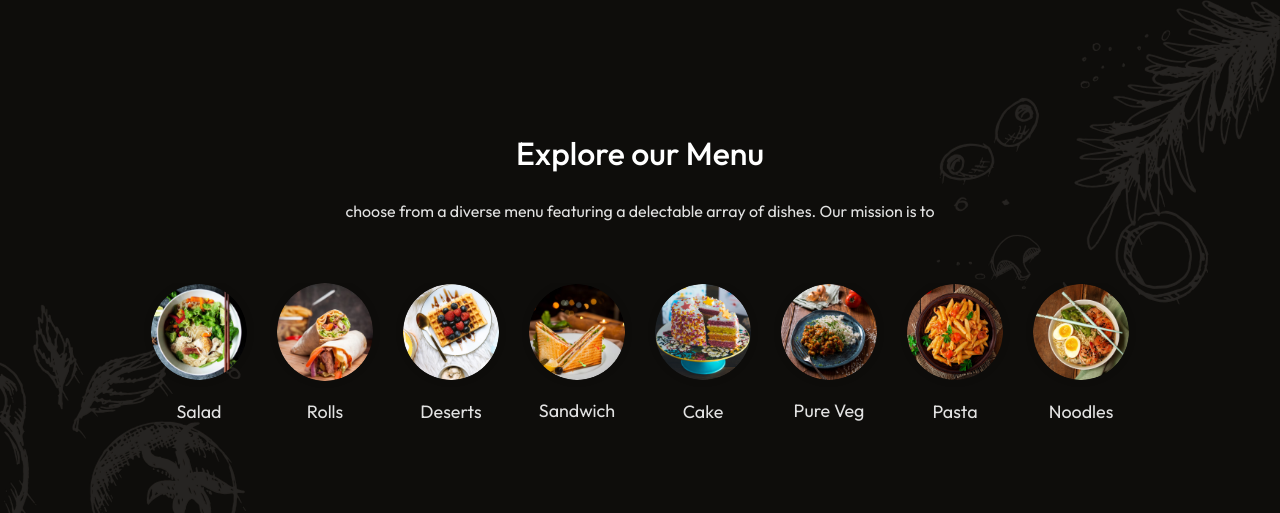
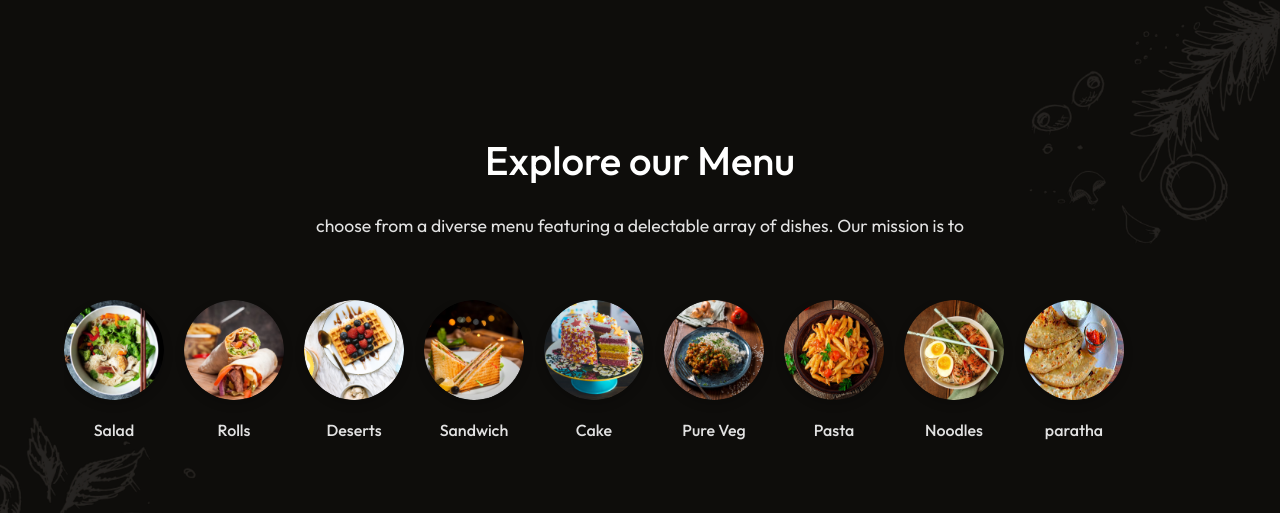
Before and after one commit to 01Nikhat/Food_Restaurant_Website, a React (Vite) app in the folder frontend/: page / in a window 1280 px wide. Shown: the part 800-1313 px from the top of the page. Built offline with nearby package versions, Linux system fonts and the light colour scheme; no server answers.

Commit message:
second commit

```diff
--- a/frontend/src/assets/frontend_assets/assets.js
+++ b/frontend/src/assets/frontend_assets/assets.js
@@ -14,13 +14,13 @@ import slider1 from './slider1.jpg'
 import slider2 from "./slider2.jpg"
 import slider3 from "./slider3.jpg"
 import shape1 from "./shape-1.png"
-import shape2 from "./shape-1.png"
-import shape3 from "./shape-1.png"
-import shape4 from "./shape-1.png"
-import shape5 from "./shape-1.png"
-import shape6 from "./shape-1.png"
-import shape7 from "./shape-1.png"
-import shape8 from "./shape-1.png"
+import shape2 from "./shape-2.png"
+import shape3 from "./shape-3.png"
+import shape4 from "./shape-4.png"
+import shape5 from "./shape-5.png"
+import shape6 from "./shape-6.png"
+import shape7 from "./shape-7.png"
+import shape8 from "./shape-8.png"
 import cafe from "./cafe.jpg"
 import coffee from "./coffee.jpg"
 import cake from "./cake.jpg"
@@ -60,6 +60,7 @@ import food_29 from './food_29.png'
 import food_30 from './food_30.png'
 import food_31 from './food_31.png'
 import food_32 from './food_32.png'
+import food_33 from "./food_item_33.jpg"
 
 import add_icon_white from './add_icon_white.png'
 import add_icon_green from './add_icon_green.png'
@@ -105,7 +106,17 @@ export const assets = {
     cafe,
     slider1,
     slider2,
-    slider3
+    slider3,
+    shape1,
+    shape2,
+    shape3,
+    shape4,
+    shape5,
+    shape6,
+    shape7,
+    shape8,
+    food_33
+
 
 }
 
@@ -141,6 +152,10 @@ export const menu_list = [
     {
         menu_name: "Noodles",
         menu_image: menu_8
+    },
+    {
+        menu_name:"paratha",
+        menu_image: food_33
     }]
 
 export const food_list = [
@@ -373,5 +388,13 @@ export const food_list = [
         price: 45,
         description: "Food provides essential nutrients for overall health and well-being",
         category: "Noodles"
+    },
+    {
+        _id: "33",
+        name: "Aloo Paratha",
+        image: food_33,
+        price: 45,
+        description: "Food provides essential nutrients for overall health and well-being",
+        category: "paratha"
     }
 ]
--- a/frontend/src/components/ExploreMenu/ExploreMenu.css
+++ b/frontend/src/components/ExploreMenu/ExploreMenu.css
@@ -2,24 +2,11 @@
   display: flex;
   flex-direction: column;
   gap: 20px;
-  height: 100%;
   width: 100%;
   position: relative;
   overflow: hidden;
-  padding: 10%;
+  padding: 10% 5%; /* Adjusted padding for better spacing on mobile */
   background-color: hsla(40, 12%, 5%, 1);
-  margin-right: -40px;
-}
-
-.explore-menu::before {
-  content: "";
-  position: absolute;
-  top: 0;
-  left: 0;
-  width: 100%;
-  height: 100%;
-   /*  background-color: rgba(0, 0, 0, 0.8);Dark transparent overlay */
-  z-index: 1;
 }
 
 .explore-menu h1 {
@@ -27,58 +14,68 @@
   font-weight: 500;
   text-align: center;
   position: relative;
-  z-index: 2; /* Above overlay */
+  z-index: 2;
+  font-size: 2.5rem; /* Larger font size for the heading */
 }
 
 .explore-menu-text {
-  max-width: 60%;
+  max-width: 80%; /* Adjusted for better readability */
   text-align: center;
   margin: 0 auto;
   color: #e2e2e2;
-  font-size: 16px;
-  line-height: 1.5;
+  font-size: 1.1rem; /* Slightly larger font size */
+  line-height: 1.6; /* Improved line height */
   position: relative;
-  z-index: 2; /* Above overlay */
+  z-index: 2;
 }
 
 .explore-menu-list {
   display: flex;
-  justify-content: center;
+  justify-content: flex-start; /* Align items to the start for better scrolling */
   align-items: center;
-  gap: 30px;
+  gap: 20px; /* Reduced gap for better spacing on mobile */
   text-align: center;
-  margin: 40px 0px;
-  overflow-x: scroll;
+  margin: 40px 0;
+  overflow-x: auto; /* Ensure horizontal scrolling */
+  scroll-snap-type: x mandatory; /* Smooth scrolling */
   position: relative;
-  z-index: 2; /* Above overlay */
+  z-index: 2;
+  padding-bottom: 20px; /* Add padding to avoid cutting off items */
 }
 
 .explore-menu-list::-webkit-scrollbar {
-  display: none;
+  display: none; /* Hide scrollbar for a cleaner look */
+}
+
+.explore-menu-list-item {
+  scroll-snap-align: start; /* Ensure items snap into place */
+  flex: 0 0 auto; /* Prevent flex items from shrinking */
 }
 
 .explore-menu-list-item img {
-  width: 7.5vw;
-  min-width: 80px;
+  width: 100px; /* Fixed width for better control */
+  height: 100px; /* Fixed height for better control */
   cursor: pointer;
   border-radius: 50%;
-  transition: 0.2s;
-  box-shadow: 0px 0px 8px rgba(0, 0, 0, 0.1);
+  transition: transform 0.3s ease, border 0.3s ease;
+  box-shadow: 0px 4px 10px rgba(0, 0, 0, 0.2); /* Enhanced shadow */
 }
 
 .explore-menu-list-item img:hover {
   transform: scale(1.1); /* Slightly enlarge on hover */
+  border: 3px solid tomato; /* Add border on hover */
 }
 
 .explore-menu-list-item p {
   margin-top: 10px;
   color: #e2e2e2;
-  font-size: max(1.4vw, 16px);
+  font-size: 1rem; /* Adjusted font size */
   cursor: pointer;
+  font-weight: 500; /* Slightly bolder text */
 }
 
 .explore-menu hr {
-  margin: 50px 0px;
+  margin: 50px 0;
   height: 2px;
   background-color: #e2e2e2;
   border: none;
@@ -95,13 +92,13 @@
 .shape {
   position: absolute;
   opacity: 0.8;
-  z-index: 0; /* Behind content but above overlay */
+  z-index: 0;
 }
 
 .shape-1 {
   bottom: 0;
   left: 0;
-  width: 246px;
+  width: 200px; /* Adjusted size for better fit */
   height: auto;
   animation: shiver 3s ease-in-out infinite;
 }
@@ -109,7 +106,7 @@
 .shape-2 {
   top: 0;
   right: 0;
-  width: 343px;
+  width: 250px; /* Adjusted size for better fit */
   height: auto;
   animation: shiver 3s ease-in-out infinite;
 }
@@ -122,10 +119,26 @@
   100% { transform: translate(0, 0); }
 }
 
-@media (max-width: 1050px) {
+@media (max-width: 768px) {
+  .explore-menu h1 {
+    font-size: 2rem; /* Adjusted font size for mobile */
+  }
+
   .explore-menu-text {
-    max-width: 100%;
-    font-size: 14px;
-    text-align: center;
+    max-width: 90%; /* Adjusted for better readability on mobile */
+    font-size: 1rem; /* Adjusted font size for mobile */
+  }
+
+  .explore-menu-list {
+    gap: 15px; /* Reduced gap for better spacing on mobile */
+  }
+
+  .explore-menu-list-item img {
+    width: 80px; /* Smaller images for mobile */
+    height: 80px; /* Smaller images for mobile */
+  }
+
+  .explore-menu-list-item p {
+    font-size: 0.9rem; /* Adjusted font size for mobile */
   }
 }
--- a/frontend/src/components/ExploreMenu/ExploreMenu.jsx
+++ b/frontend/src/components/ExploreMenu/ExploreMenu.jsx
@@ -1,17 +1,16 @@
 import React from 'react';
 import "./ExploreMenu.css";
 import {menu_list} from "../../assets/frontend_assets/assets" ;
-//import { assets } from "../../assets/frontend_assets/assets";
-import shape1 from "../../assets/frontend_assets/shape-1.png"
-import shape2 from "../../assets/frontend_assets/shape-2.png"
+import { assets } from "../../assets/frontend_assets/assets";
+
 
 const ExploreMenu = ({category,setCategory}) => {
 
   return (
     <div className='explore-menu' id='explore-menu'>
-      <img src={shape1} width="246" height="412" loading="lazy" alt="shape"
+      <img src={assets.shape1} width="246" height="412" loading="lazy" alt="shape"
             className="shape shape-1 move-anim" />
-      <img src={shape2} width="343" height="345" loading="lazy" alt="shape"
+      <img src={assets.shape2} width="343" height="345" loading="lazy" alt="shape"
             className="shape shape-2 move-anim" />
       <h1>Explore our Menu</h1>
       <p className='explore-menu-text'>choose from a diverse menu featuring a delectable array of dishes. Our mission is to </p>
```
Also changed, not shown: frontend/src/assets/frontend_assets/food_item_33.jpg (added).
